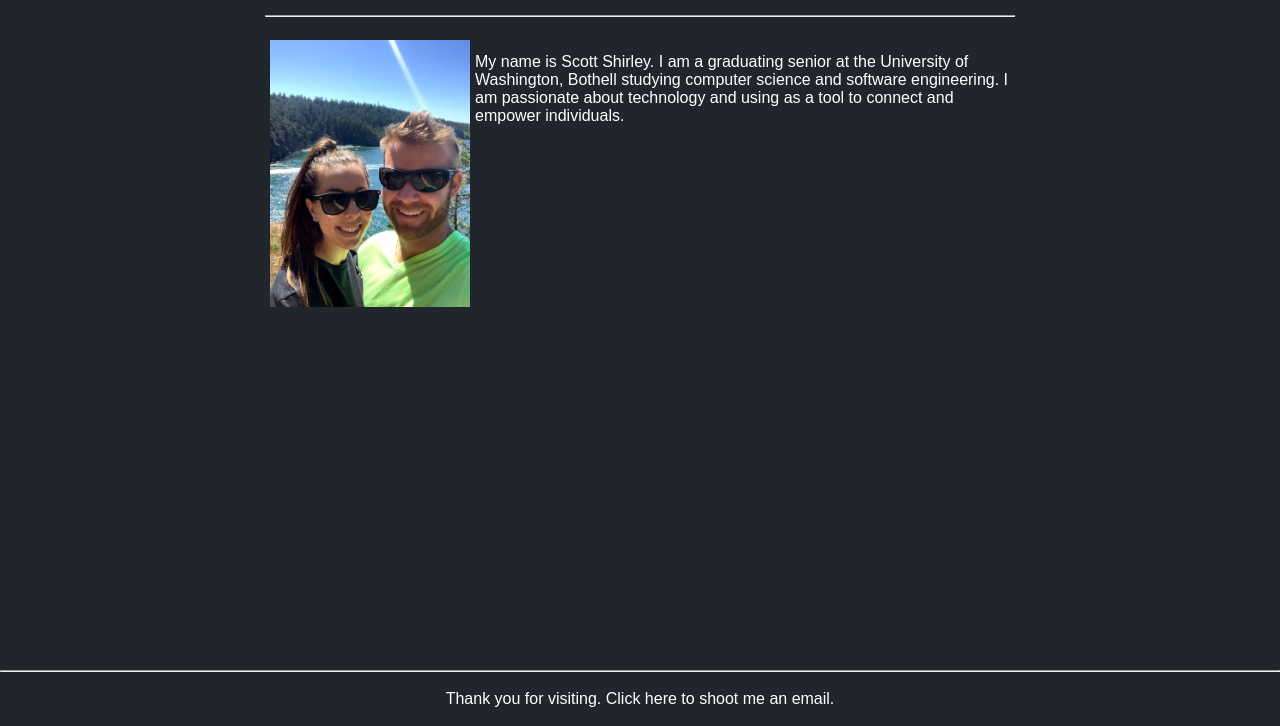
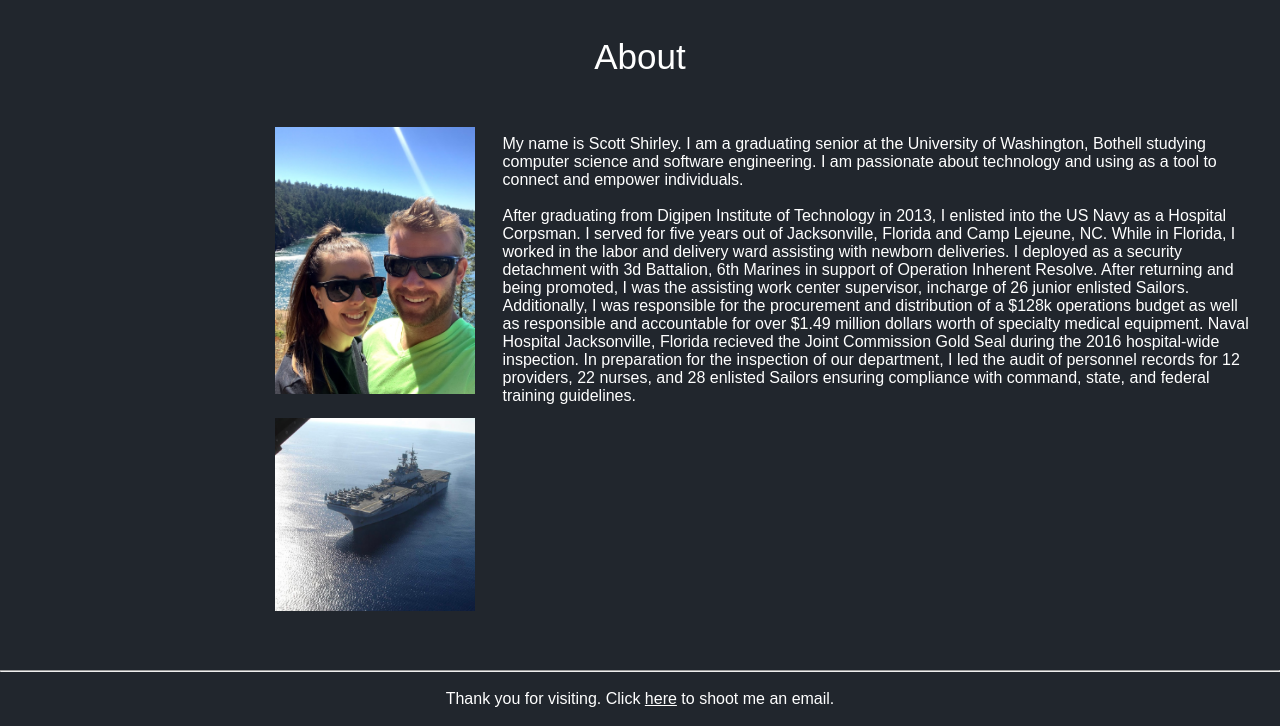
Before and after one commit to Scottin3d/Scottin3d.github.io, a plain HTML site: page About.html in a window 1280 px wide. Shown: the part 74-800 px from the top of the page. Drawn offline with Linux system fonts and the light colour scheme.

Commit message:
page templats

```diff
--- a/About.html
+++ b/About.html
@@ -22,21 +22,41 @@
             <a class="icon" href="https://github.com/scottin3d"><img src="src/gitAlt.png" target="_blank" alt="Check out my projects on Git" style="width: 25px; height: 25px; "></a>&nbsp;&nbsp;&nbsp;
         </div>
 
-        <div class="main">
+        <div class="title">
             <br>
-            <hr style="width:auto; text-align:left; margin-left:0">
+            About
             <br>
-            <img src="src/IMG_5825.jpg" class="w3-round">
-            <br>My name is Scott Shirley.  I am a graduating senior at the University of Washington, Bothell studying computer science and software engineering.  I am passionate about technology and using as a tool to connect and empower individuals.
+            <br>
+        </div>
+
+        <div class="post">
+            <div class="img">
+                <img src="src/IMG_5825.jpg" class="w3-round">
+                <img src="src/IMG_0726.jpg" class="w3-round">
+            </div>
+
+            <div class="main">
+                <p><br>
+                My name is Scott Shirley.  I am a graduating senior at the University of Washington, Bothell studying computer science and software engineering.  I am passionate about technology and using as a tool to connect and empower individuals.
+                </p>
+
+                <p><br>
+                After graduating from Digipen Institute of Technology in 2013, I enlisted into the US Navy as a Hospital Corpsman.  I served for five years out of Jacksonville, Florida and Camp Lejeune, NC.  While in Florida, I worked in the labor and delivery ward assisting with
+                newborn deliveries.  I deployed as a security detachment with 3d Battalion, 6th Marines in support of Operation Inherent Resolve.  After returning and being promoted, I was the assisting work center supervisor, incharge of 26 junior enlisted Sailors.  Additionally,
+                I was responsible for the procurement and distribution of a $128k operations budget as well as responsible and accountable for over $1.49 million dollars worth of specialty medical equipment.  Naval Hospital Jacksonville, Florida recieved the Joint Commission Gold
+                Seal during the 2016 hospital-wide inspection.  In preparation for the inspection of our department, I led the audit of personnel records for 12 providers, 22 nurses, and 28 enlisted Sailors ensuring compliance with command, state, and federal training guidelines.
+                </p>
+            </div>
         </div>
 
         <div class="footer">
             <hr style="width:auto; text-align:left; margin-left:0">
             <br>
-            Thank you for visiting.  Click here to shoot me an email.
+            Thank you for visiting.  Click <a href="mailto:scottin3d@gmail.com">here</a> to shoot me an email.
             <br>
             <br>
         </div>
 
+
     </body>
 </html>
--- a/styles.css
+++ b/styles.css
@@ -38,15 +38,32 @@
       width: auto;
   }
 
+  .title{
+    text-align: center;
+    font-size: 35px;
+  }
+
+  .post{
+    margin: auto;
+  }
+
+  .img{
+      float: left;
+      width: 20%;
+  }
+
   .main{
+    float: right;
+    width: 55%;
+    margin-right: 100px;
   }
 
   /*In-text images*/
   .w3-round{
-    float: left;
     width: 200px;
     height: auto;
-    padding: 5px;
+    padding: 10px;
+    box-shadow: 10px 10px #21262d;
   }
 
   .footer {
```
Also changed, not shown: src/IMG_0008.JPG (added), src/IMG_0726.jpg (added).
